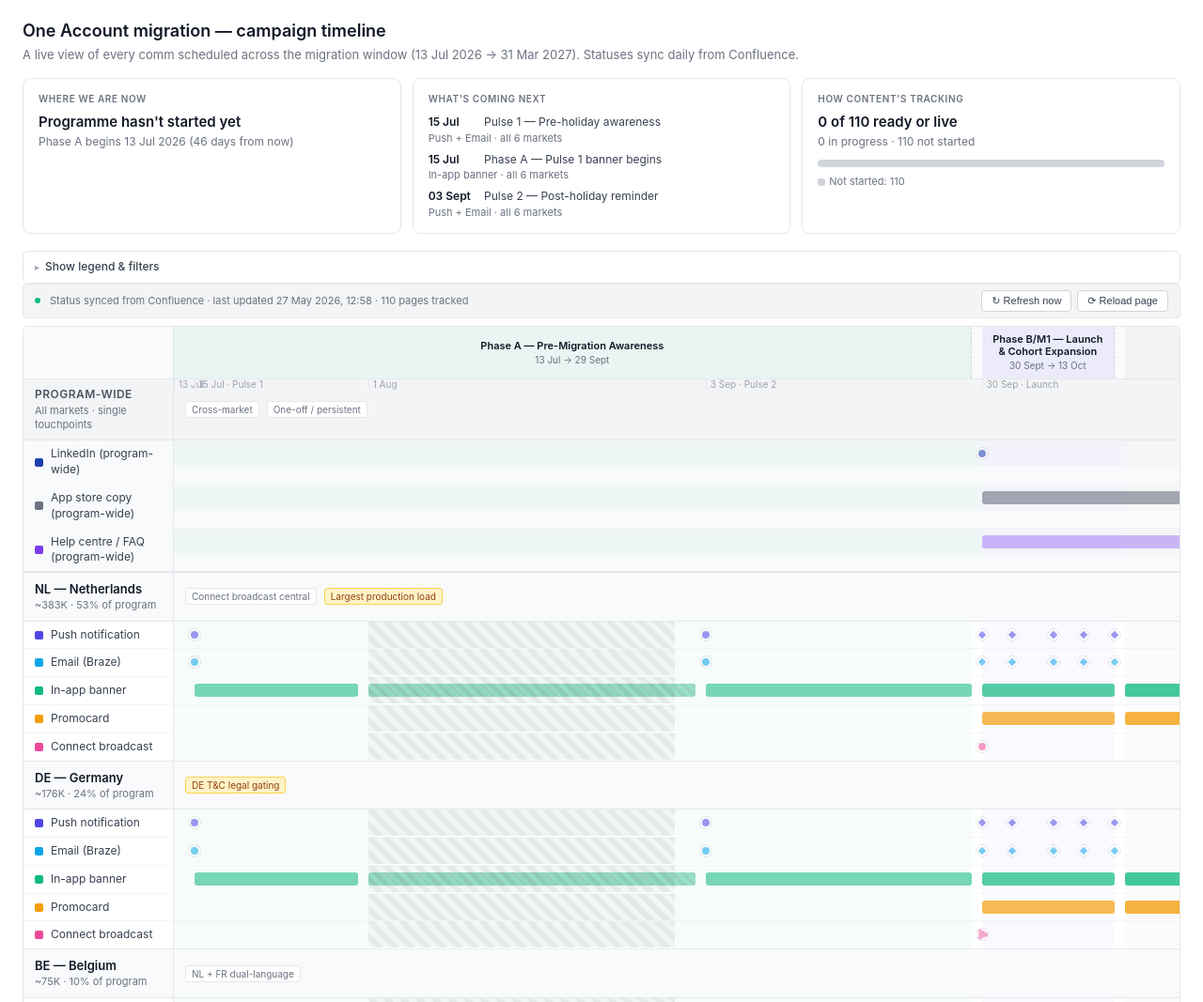
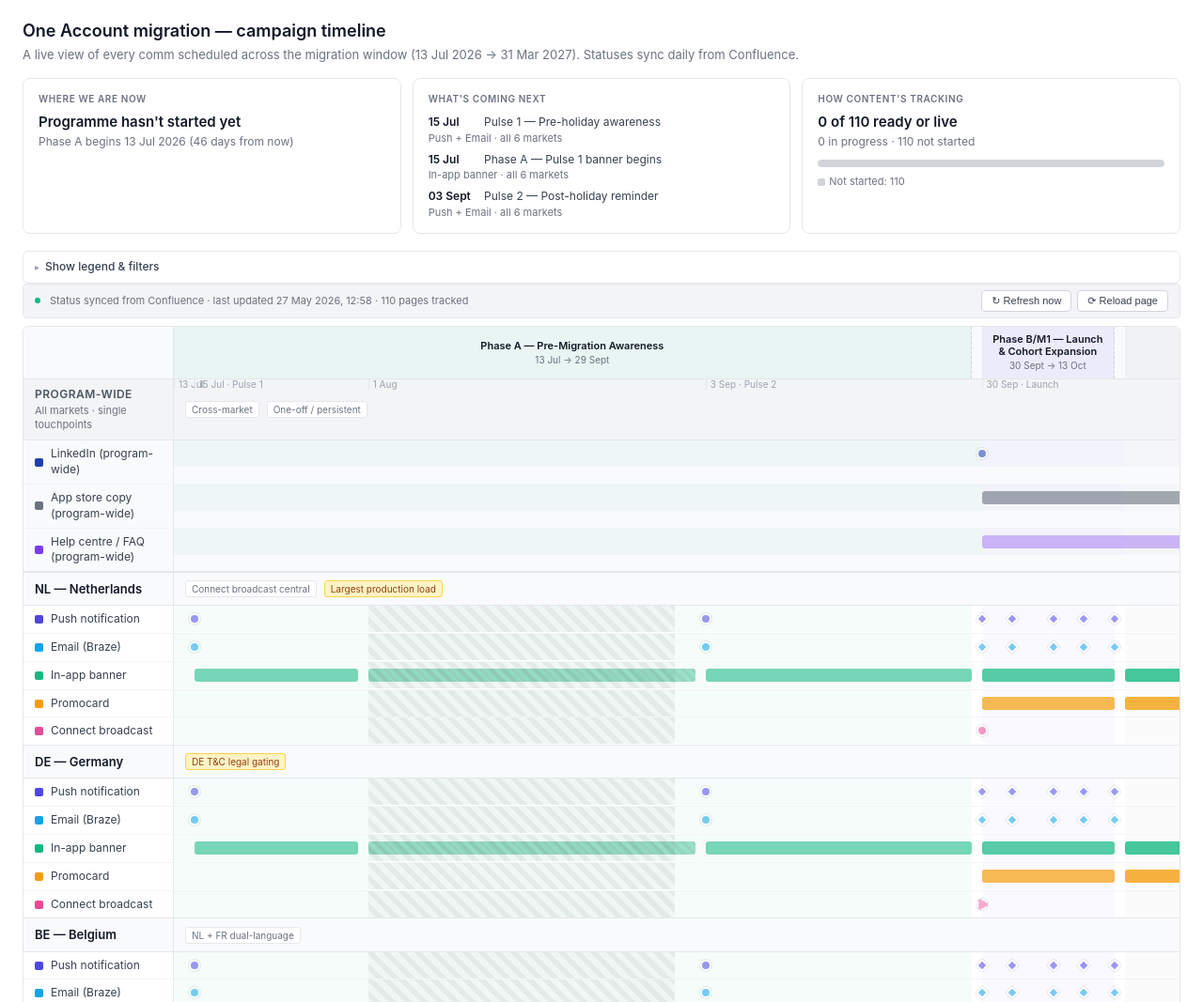
Before and after one commit to dcbrigham/one-account-timeline, a website: page index.html in a window 1280 px wide. Shown: the top 1067 px of the page at 94% size. Drawn offline with Linux system fonts and the light colour scheme.

Commit message:
Update index.html

```diff
--- a/index.html
+++ b/index.html
@@ -360,13 +360,17 @@ const movements = [
   { id: 'c',  name: 'Phase C — Post-Cutoff Recovery',         startDay: 172, endDay: 261, color: 'rgba(124,58,237,0.07)' }
 ];
 
+// User counts and programme-share percentages used to live on each market object
+// and rendered into the market header (m-meta). They were moved off the public
+// page because this repo is public; the full per-market scope table now lives on
+// the Confluence parent page (3970269743 — "One Account: Launch Assets").
 const markets = [
-  { id: 'NL', name: 'Netherlands', users: '~383K', share: '53%', notes: [{ text: 'Connect broadcast central', cls: '' }, { text: 'Largest production load', cls: 'warn' }] },
-  { id: 'DE', name: 'Germany', users: '~176K', share: '24%', notes: [{ text: 'DE T&C legal gating', cls: 'warn' }] },
-  { id: 'BE', name: 'Belgium', users: '~75K', share: '10%', notes: [{ text: 'NL + FR dual-language', cls: '' }] },
-  { id: 'UK', name: 'UK (GB + IE)', users: '~64K', share: '8%', notes: [{ text: 'English only', cls: '' }] },
-  { id: 'FR', name: 'France (Connect-only)', users: '~18K', share: '3%', notes: [{ text: 'Minority within FR', cls: '' }] },
-  { id: 'IT', name: 'Italy (Connect-only)', users: '~9K', share: '1%', notes: [{ text: 'Minority within IT', cls: '' }] }
+  { id: 'NL', name: 'Netherlands',              notes: [{ text: 'Connect broadcast central', cls: '' }, { text: 'Largest production load', cls: 'warn' }] },
+  { id: 'DE', name: 'Germany',                  notes: [{ text: 'DE T&C legal gating', cls: 'warn' }] },
+  { id: 'BE', name: 'Belgium',                  notes: [{ text: 'NL + FR dual-language', cls: '' }] },
+  { id: 'UK', name: 'UK (GB + IE)',             notes: [{ text: 'English only', cls: '' }] },
+  { id: 'FR', name: 'France (Connect-only)',    notes: [{ text: 'Minority within FR', cls: '' }] },
+  { id: 'IT', name: 'Italy (Connect-only)',     notes: [{ text: 'Minority within IT', cls: '' }] }
 ];
 
 const channels = [
@@ -845,7 +849,6 @@ function buildMarketBlock(market) {
   header.innerHTML = `
     <div class="m-label">
       <div class="m-name">${market.id} — ${market.name}</div>
-      <div class="m-meta">${market.users} · ${market.share} of program</div>
     </div>
     <div class="m-notes">
       ${market.notes.map(n => `<span class="tag ${n.cls}">${n.text}</span>`).join('')}
```
